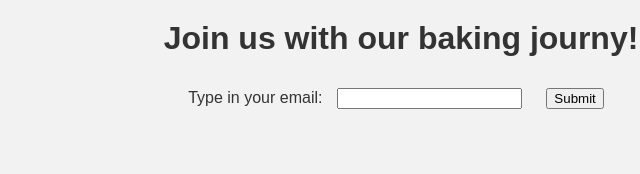
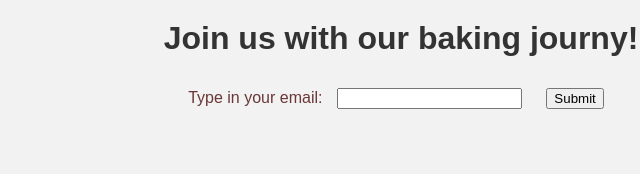
Before and after one commit to RoyadaSaleh/MyWebsite, a plain HTML site: page join.html in a window 1280 px wide. Shown: the full height of the page, 239-879 px from the left. Drawn offline with Linux system fonts and the light colour scheme.

Commit message:
Made the site my own

```diff
--- a/styles.css
+++ b/styles.css
@@ -67,6 +67,6 @@ button {
   }
   form {
     text-align: center;
-    color: #333;
+    color: #6a3737;
     margin-top: 20px;
   }
```
